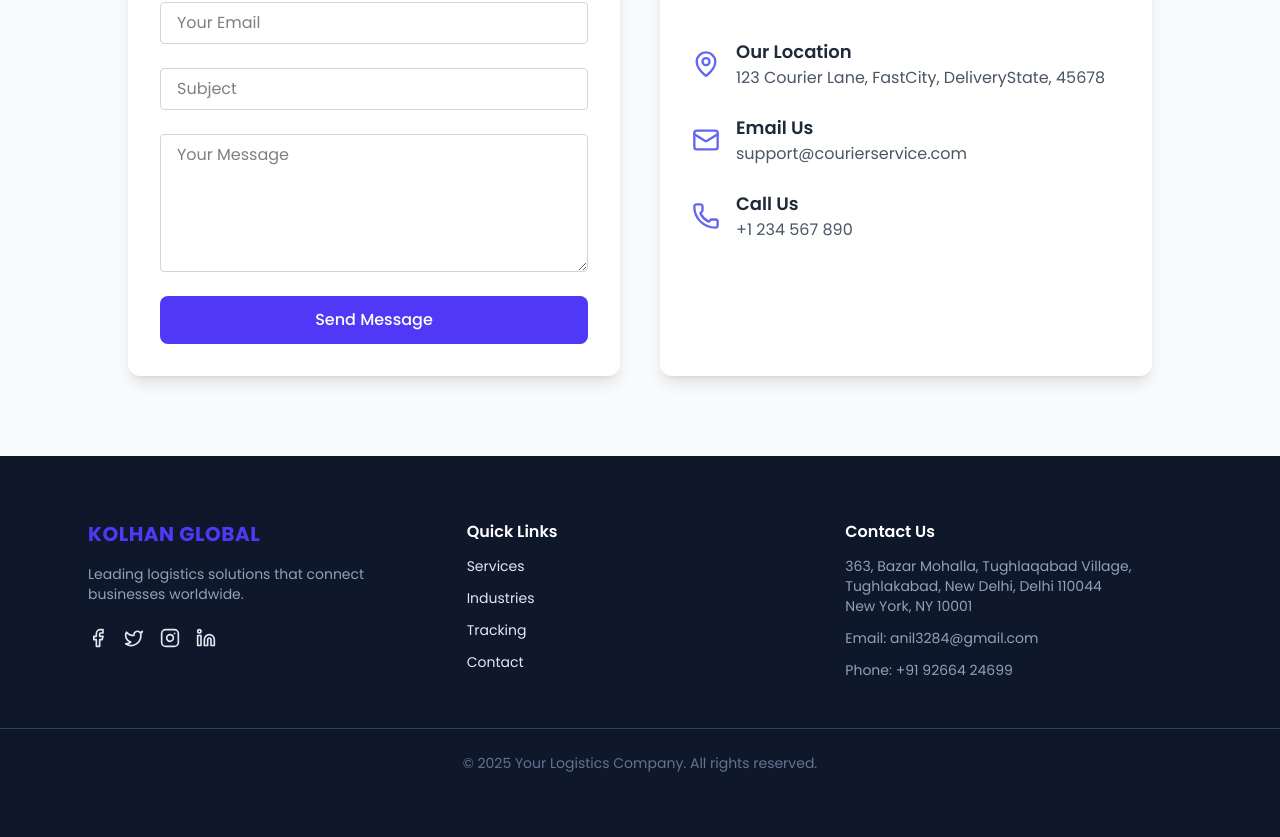
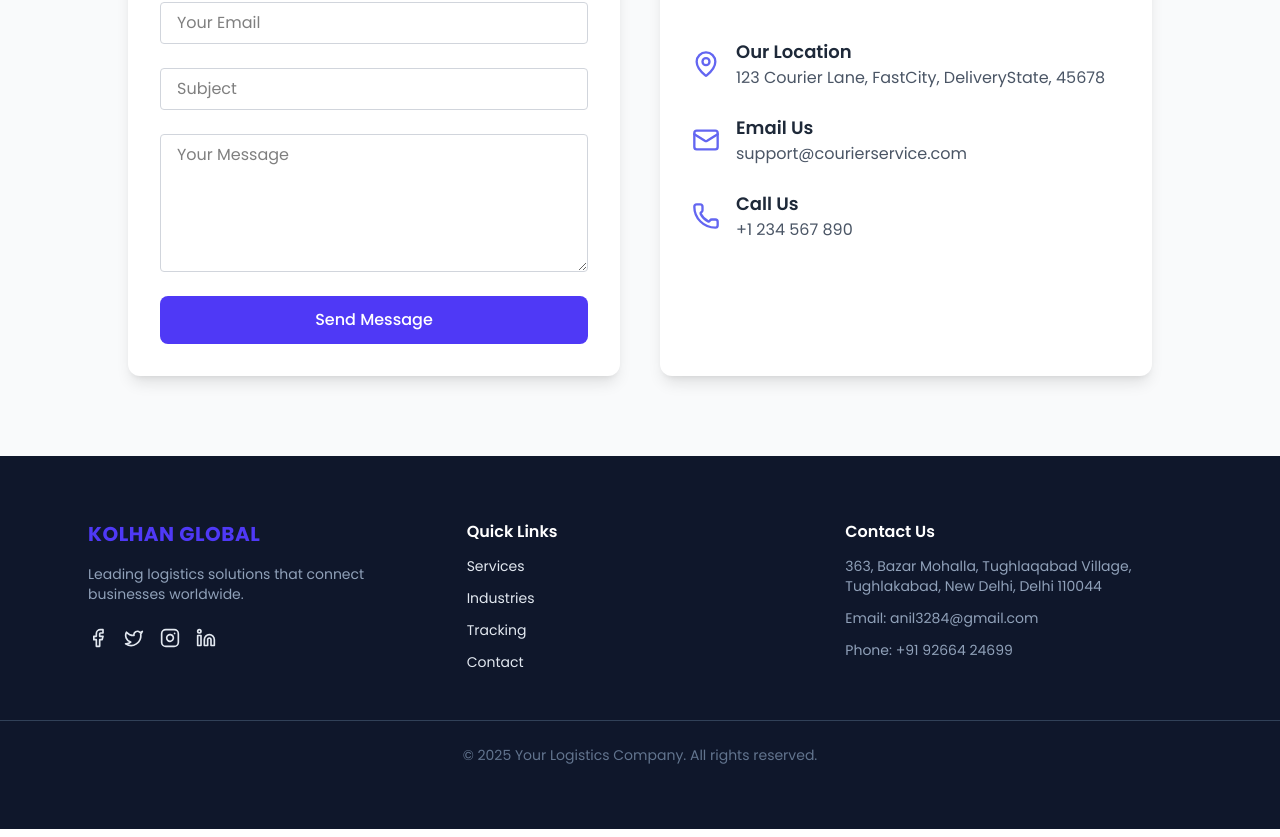
Before and after one commit to anshu200710/kolhanGlobal, a React (Vite) app in the folder frontend/: page /contact in a window 1280 px wide. Shown: the part 374-1211 px from the top of the page. Built offline with nearby package versions, Linux system fonts and the light colour scheme.

Commit message:
address change

```diff
--- a/frontend/src/components/Footer.jsx
+++ b/frontend/src/components/Footer.jsx
@@ -55,7 +55,6 @@ const Footer = () => {
           <h3 className="text-white font-semibold">Contact Us</h3>
           <p className="text-sm text-slate-400">
             363, Bazar Mohalla, Tughlaqabad Village, Tughlakabad, New Delhi, Delhi 110044<br />
-            New York, NY 10001
           </p>
           <p className="text-sm text-slate-400">Email: anil3284@gmail.com</p>
           <p className="text-sm text-slate-400">Phone: +91 92664 24699</p>
```
